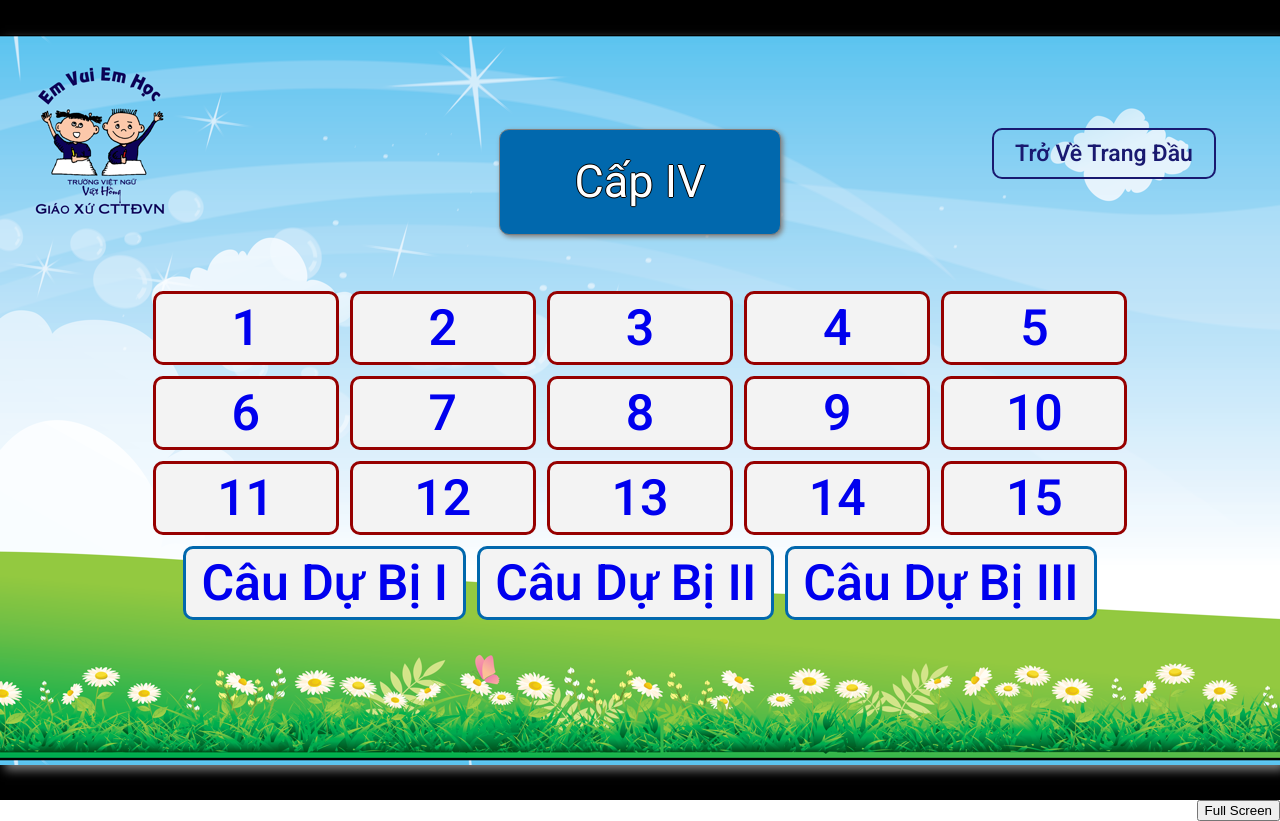
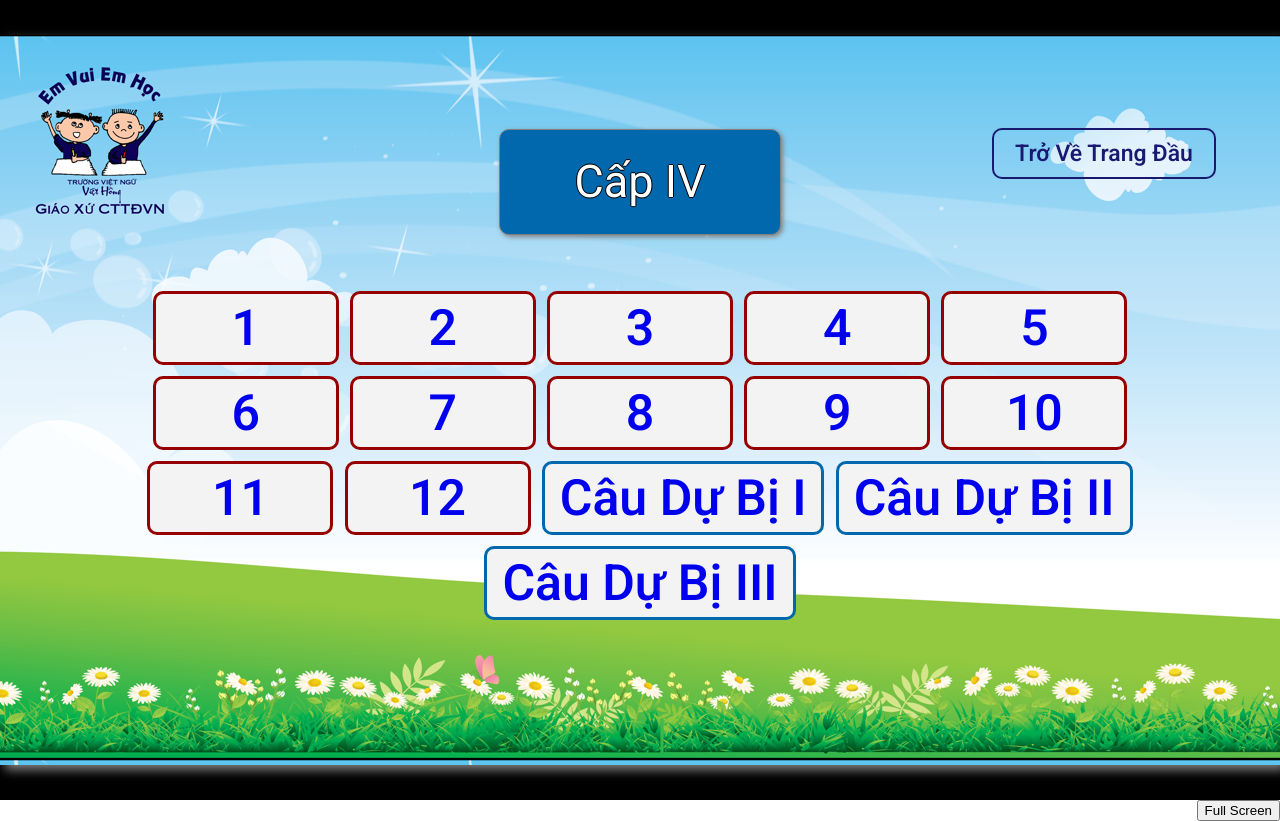
Before and after one commit to ankpham/vh-final-round, a React (Create React App) app: page /r4-selection in a window 1280 px wide. Built offline with nearby package versions, Linux system fonts and the light colour scheme.

Commit message:
finished r3/adding option for unused correct answer

```diff
--- a/src/pages/R4Selection.jsx
+++ b/src/pages/R4Selection.jsx
@@ -43,12 +43,9 @@ const R1Selection = () => {
                             <Link onClick={() => newUsedQuestion(1,10)} to={"/view-question/4/1/10/15"} className="select border-red">10</Link>
                             <Link onClick={() => newUsedQuestion(1,11)} to={"/view-question/4/1/11/15"} className="select border-red">11</Link>
                             <Link onClick={() => newUsedQuestion(1,12)} to={"/view-question/4/1/12/15"} className="select border-red">12</Link>
-                            <Link onClick={() => newUsedQuestion(1,13)} to={"/view-question/4/1/13/15"} className="select border-red">13</Link>
-                            <Link onClick={() => newUsedQuestion(1,14)} to={"/view-question/4/1/14/15"} className="select border-red">14</Link>
-                            <Link onClick={() => newUsedQuestion(1,15)} to={"/view-question/4/1/15/15"} className="select border-red">15</Link>
-                            <Link onClick={() => newUsedQuestion(1,16)} to={"/view-question/4/2/1/15"} className="select select-bottom border-lightblue">Câu Dự Bị I</Link>
-                            <Link onClick={() => newUsedQuestion(1,17)} to={"/view-question/4/2/2/15"} className="select select-bottom border-lightblue">Câu Dự Bị II</Link>
-                            <Link onClick={() => newUsedQuestion(1,18)} to={"/view-question/4/2/3/15"} className="select select-bottom border-lightblue">Câu Dự Bị III</Link>
+                            <Link onClick={() => newUsedQuestion(1,13)} to={"/view-question/4/2/1/15"} className="select select-bottom border-lightblue">Câu Dự Bị I</Link>
+                            <Link onClick={() => newUsedQuestion(1,14)} to={"/view-question/4/2/2/15"} className="select select-bottom border-lightblue">Câu Dự Bị II</Link>
+                            <Link onClick={() => newUsedQuestion(1,15)} to={"/view-question/4/2/3/15"} className="select select-bottom border-lightblue">Câu Dự Bị III</Link>
                         </div>
                     </div>
                 </div>
--- a/src/pages/ViewQuestion.jsx
+++ b/src/pages/ViewQuestion.jsx
@@ -107,6 +107,10 @@ const ViewQuestion = () => {
                 setOpenEndedAnswerButtonDisplayStyle("none")
                 setMultipleChoiceDisplayStyle("block")
                 setMultipleChoiceAnswersDisplayStyle("block")
+            }
+
+            if (!response.data.correctChoice) {
+                setOpenEndedAnswerButtonDisplayStyle("none")
             }
 
             setQuestion(response.data.question);
--- a/src/style/view-question.css
+++ b/src/style/view-question.css
@@ -78,7 +78,7 @@
     width: 70%;
     line-height: 7.5vh;
     font-weight: 550;
-    font-size: 60px;
+    font-size: 50px;
     padding-top: 10vh;
 }
 
```
